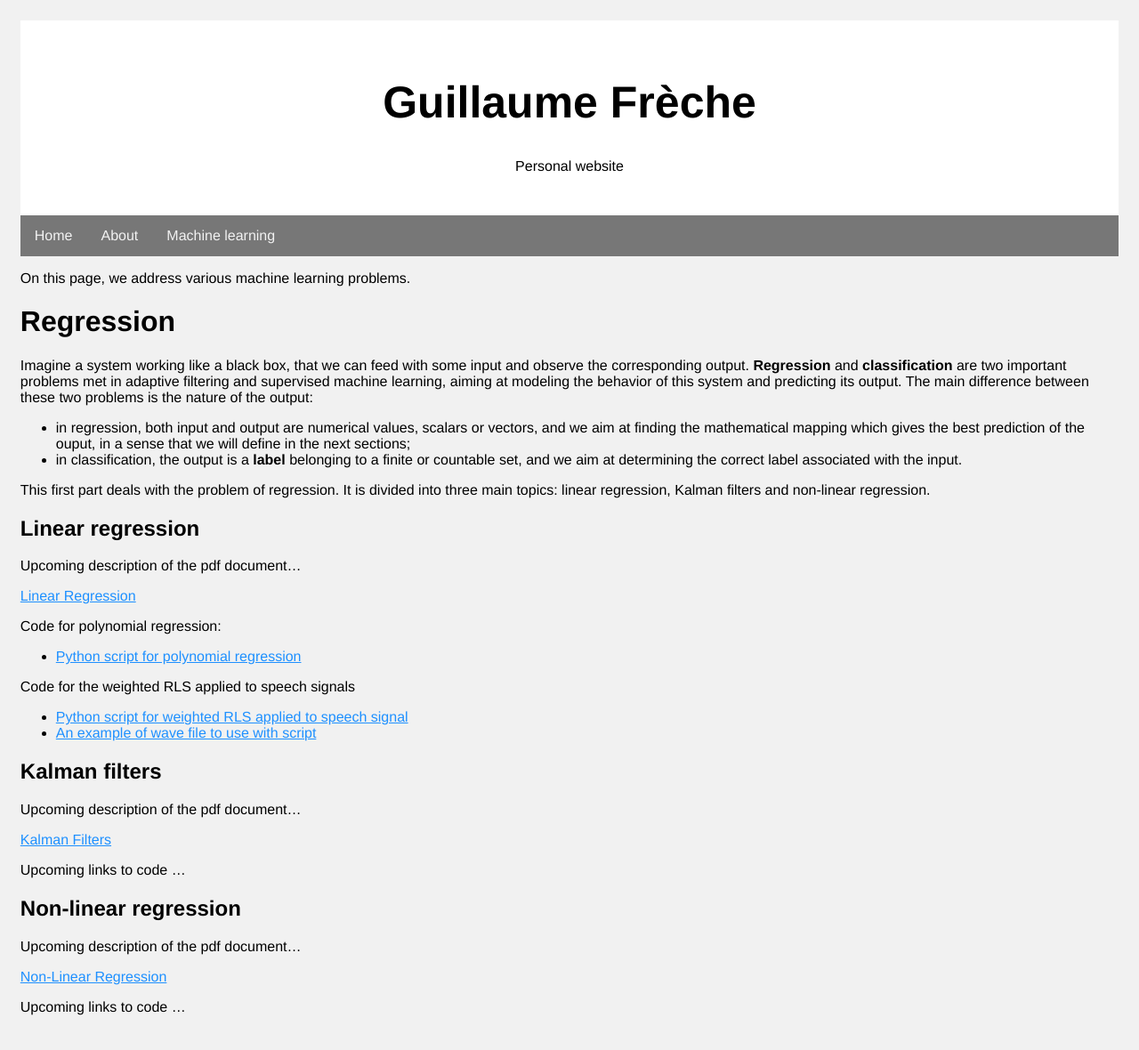
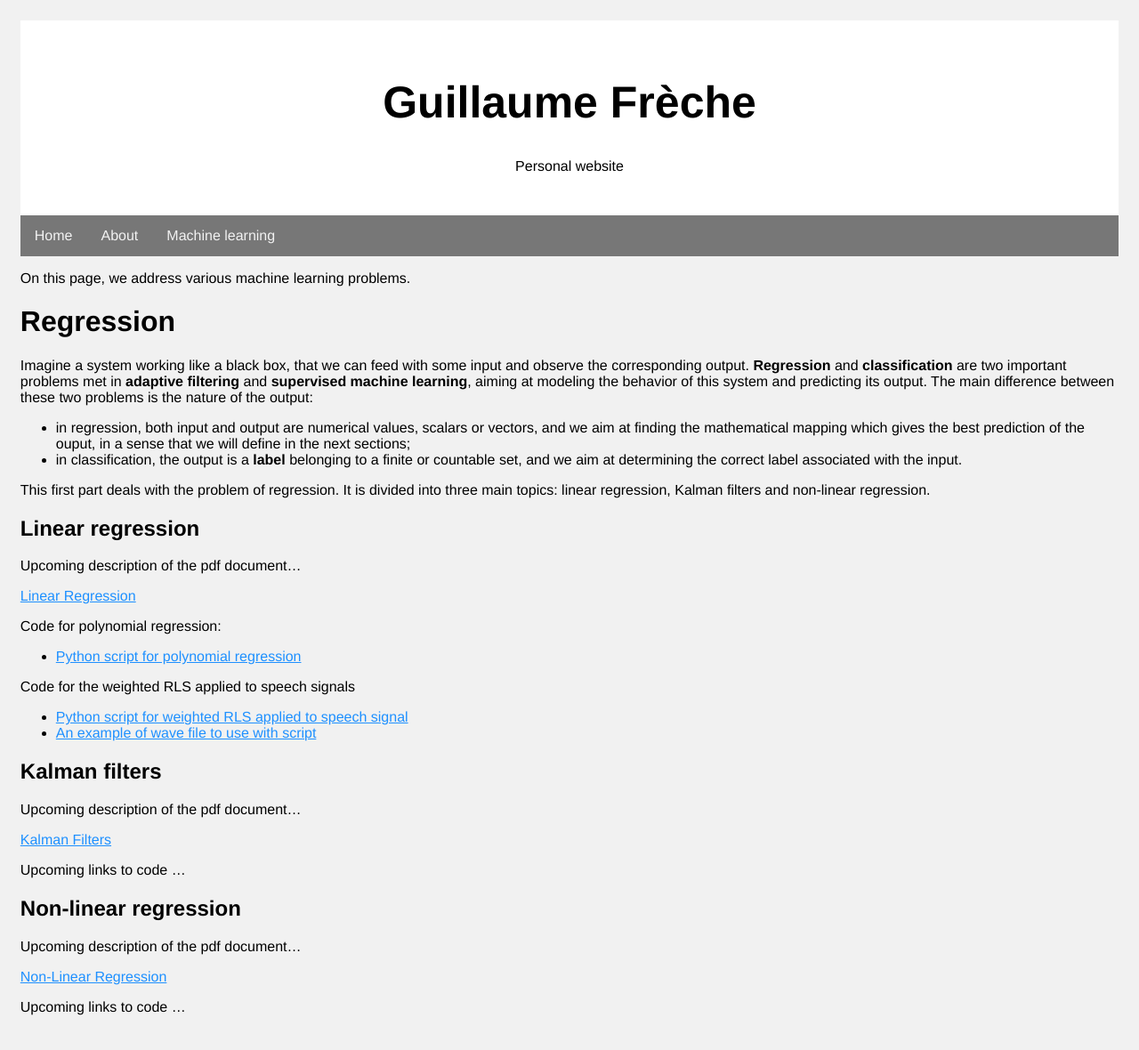
Before and after one commit to grfreche/grfreche.github.io, a Jekyll site: the page built from machine_learning.md, in a window 1280 px wide. Shown: the whole page at 89% size. Built offline with Jekyll 4.4.1, drawn with Linux system fonts in a browser that asks for light colours.

```diff
--- a/machine_learning.md
+++ b/machine_learning.md
@@ -11,7 +11,7 @@ On this page, we address various machine learning problems.
 Imagine a system working like a black box,
 that we can feed with some input and observe the corresponding output.
 **Regression** and **classification** are two important problems
-met in adaptive filtering and supervised machine learning,
+met in **adaptive filtering** and **supervised machine learning**,
 aiming at modeling the behavior of this system and predicting its output.
 The main difference between these two problems is the nature of the output:
 * in regression, both input and output are numerical values,
```
